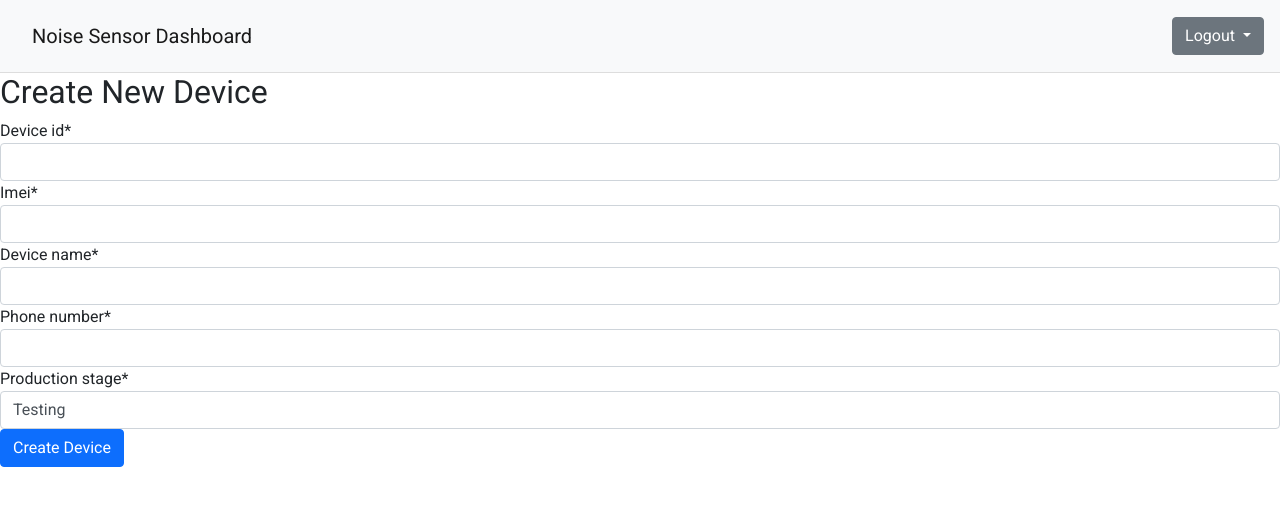
After one commit to SunbirdAI/noise-sensors-monitoring, a Django app: page /devices/create_device/ in a window 1280 px wide. The commit adds this page. Shown: the top 506 px of the page. Run offline with Django 3.2, Linux system fonts and the light colour scheme; some libraries are stand-ins or nearby versions.

Commit message:
Implement device creation

```diff
--- /dev/null
+++ b/devices/forms.py
@@ -0,0 +1,8 @@
+from django.forms import ModelForm
+from .models import Device
+
+
+class DeviceForm(ModelForm):
+    class Meta:
+        model = Device
+        exclude = ['id']
--- a/devices/urls.py
+++ b/devices/urls.py
@@ -1,9 +1,10 @@
 from django.urls import path
 
-from .views import DeviceListView, DeviceDetailView
+from .views import DeviceListView, DeviceDetailView, DeviceFormView
 
 
 urlpatterns = [
     path('', DeviceListView.as_view(), name='device_list'),
-    path('<uuid:pk>', DeviceDetailView.as_view(), name='device_detail')
+    path('<uuid:pk>', DeviceDetailView.as_view(), name='device_detail'),
+    path('create_device/', DeviceFormView.as_view(), name='create_device')
 ]
--- a/devices/views.py
+++ b/devices/views.py
@@ -1,5 +1,9 @@
 from django.views.generic import ListView, DetailView
+from django.views.generic.edit import FormView
 from .models import Device
+from django.http import HttpResponseRedirect
+
+from .forms import DeviceForm
 
 
 class DeviceListView(ListView):
@@ -12,3 +16,13 @@ class DeviceDetailView(DetailView):
     model = Device
     context_object_name = 'device'
     template_name = 'devices/device_detail.html'
+
+
+class DeviceFormView(FormView):
+    template_name = 'devices/create_device.html'
+    form_class = DeviceForm
+    success_url = '/devices/'
+
+    def form_valid(self, form):
+        form.save()
+        return super().form_valid(form)
--- a/noise_dashboard/settings.py
+++ b/noise_dashboard/settings.py
@@ -38,11 +38,17 @@ INSTALLED_APPS = [
     'django.contrib.messages',
     'django.contrib.staticfiles',
 
+    # Third-party
+    'crispy_forms',
+
     # Local
     'users.apps.UsersConfig',
     'pages.apps.PagesConfig',
     'devices.apps.DevicesConfig'
 ]
+
+# django-crispy-forms
+CRISPY_TEMPLATE_PACK = 'bootstrap4'
 
 MIDDLEWARE = [
     'django.middleware.security.SecurityMiddleware',
--- a/requirements.txt
+++ b/requirements.txt
@@ -4,6 +4,7 @@ autopep8==1.5.7
 certifi==2021.5.30
 coverage==5.5
 Django==3.2.6
+django-crispy-forms==1.12.0
 influxdb-client==1.18.0
 iniconfig==1.1.1
 packaging==20.9
--- /dev/null
+++ b/templates/devices/create_device.html
@@ -0,0 +1,13 @@
+{% extends '_base.html' %}
+{% load crispy_forms_filters %}
+
+{% block title %}Create Device{% endblock title %}
+
+{% block content %}
+    <h2>Create New Device</h2>
+    <form method="post">
+        {% csrf_token %}
+        {{ form|crispy }}
+        <button class="btn btn-primary" type="submit">Create Device</button>
+    </form>
+{% endblock content %}
--- a/templates/devices/device_list.html
+++ b/templates/devices/device_list.html
@@ -3,6 +3,7 @@
 {% block title %}Devices{% endblock title %}
 
 {% block content %}
+    <a href="{% url 'create_device' %}" class="btn btn-primary">Add New Device</a>
     <table class="table table-hover">
         <thead>
         <tr>
```
